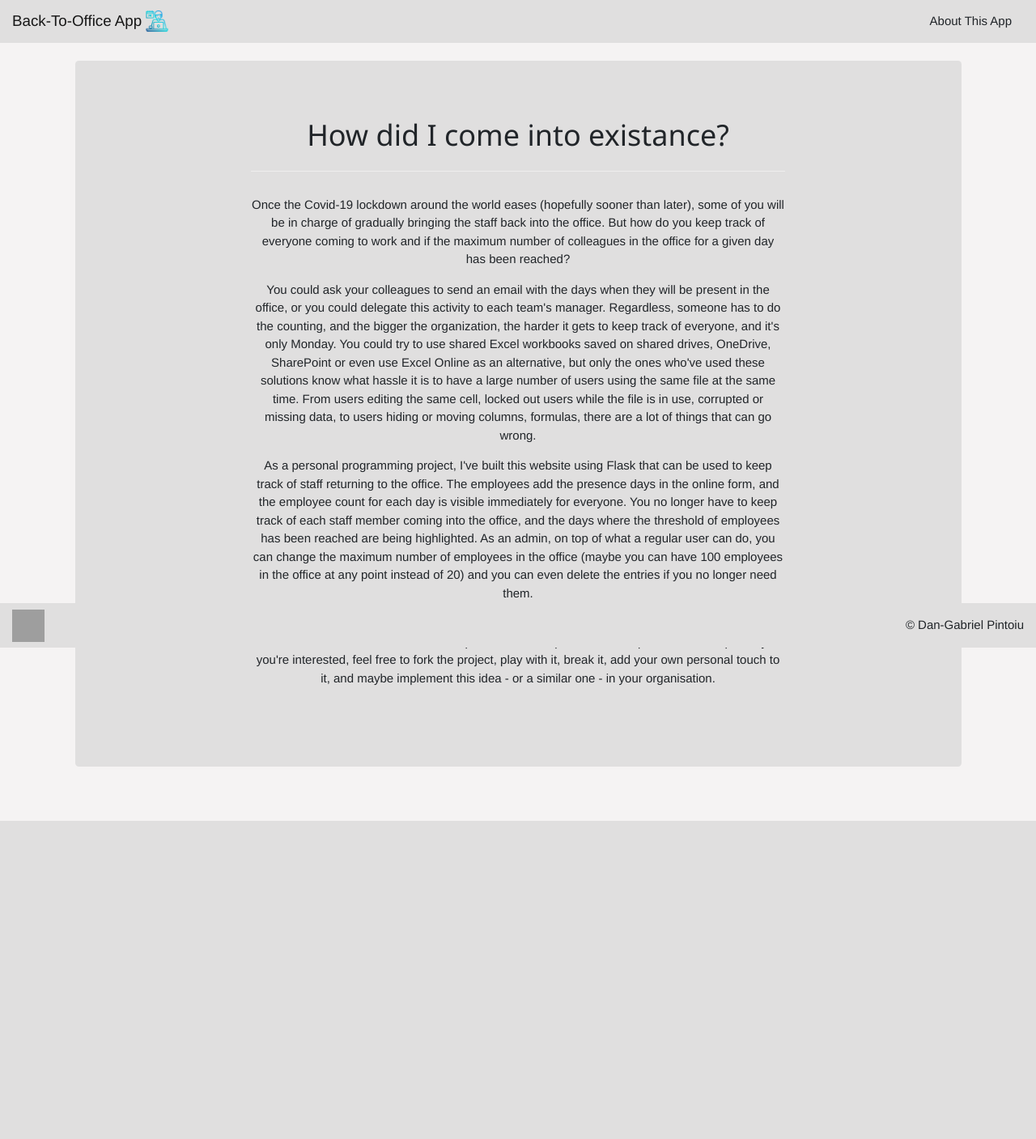
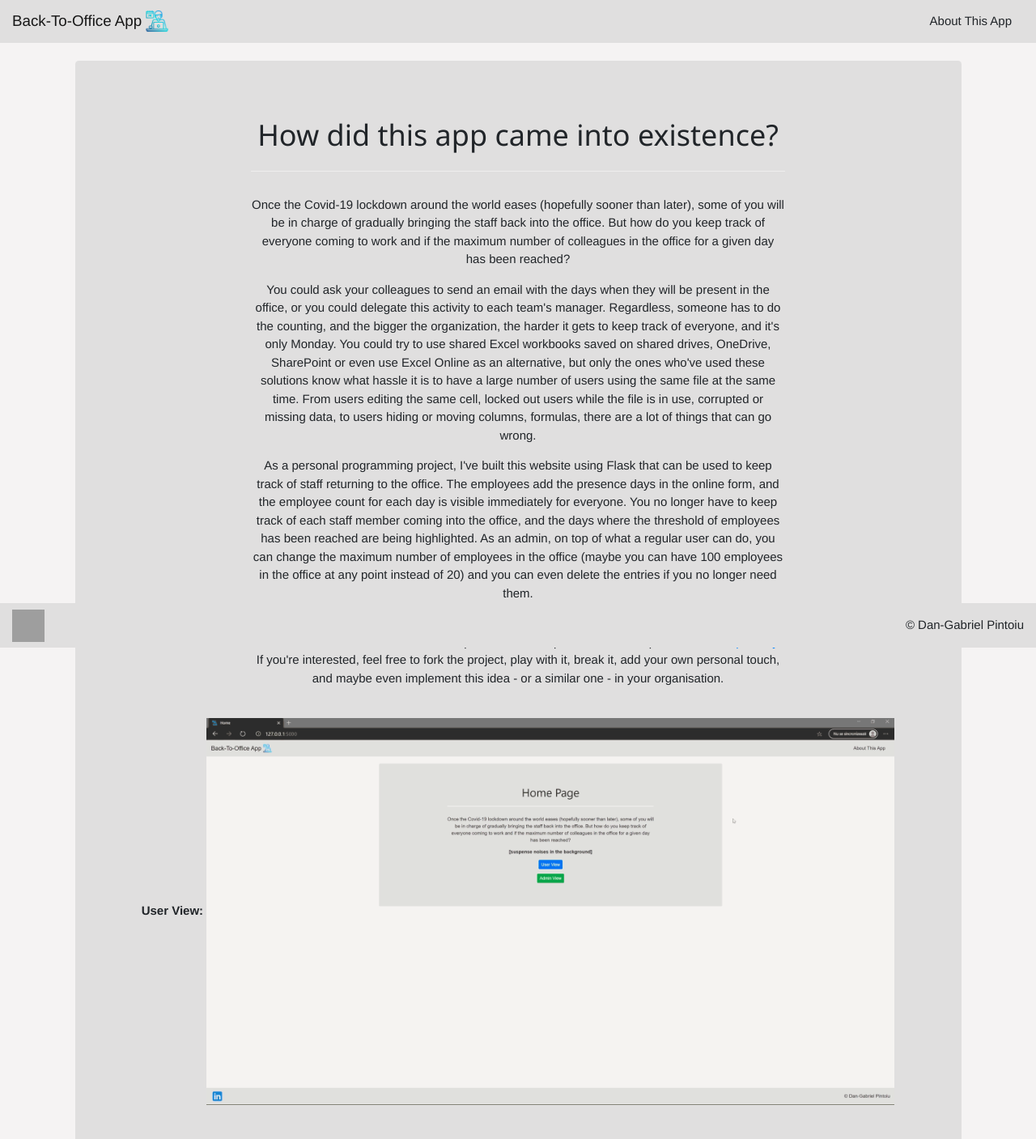
Before and after one commit to GabrielDan92/Flask_Back-To-Office-App, a Flask app: page /about in a window 1280 px wide. Shown: the top 1407 px of the page at 81% size. Before the commit the page ends 1014 px from the top, so only its background shows below. Run offline with Flask 2, Linux system fonts and the light colour scheme; some libraries are stand-ins or nearby versions; grey boxes are pictures that could not be loaded.

Commit message:
version 1.2

```diff
--- a/app.py
+++ b/app.py
@@ -17,7 +17,7 @@ defaultDate = month + "-" + day
 
 app = Flask(__name__)
 app.config['SECRET_KEY'] = "bF-xcay-xffp-x0bc--xb53xeaxfc8-xc8y-xcb-xe4"
-app.config["SQLALCHEMY_DATABASE_URI"] = "sqlite:///posts.db"
+app.config["SQLALCHEMY_DATABASE_URI"] = "sqlite:///employees.db"
 db = SQLAlchemy(app)
 login_manager = LoginManager()
 login_manager.login_view = 'login'
--- a/static/css/main.css
+++ b/static/css/main.css
@@ -16,11 +16,16 @@ body {
 }
 
 .form-control {
-    text-align:  center;
+    text-align: center;
 }
 
 #red{
     background-color: #ee5858
+}
+
+#gif{
+    width: 850px;
+    height: auto;
 }
 
 .form-signin {
@@ -31,6 +36,11 @@ body {
   }
 
 @media (max-width: 768px) {
+    #gif{
+        width: 300px;
+        height: auto;
+    }
+
     .btn{
         font-size:10px;
         padding:2px 4px;
--- a/templates/about.html
+++ b/templates/about.html
@@ -9,7 +9,7 @@
 <main role="main">
     <div class="jumbotron text-center mx-2 mb-5" style="background-color:#e3e3e3">
         <div class="col-sm-8 mx-auto">
-            <h1>How did I come into existance?</h1>
+            <h1>How did this app came into existence?</h1>
             <hr class="my-4 pb-2">
                 <p>Once the Covid-19 lockdown around the world eases (hopefully sooner than later), some of you will be in charge of gradually bringing the staff back into the office. But how do you keep track of everyone coming to work and if the maximum number of colleagues in the office for a given day has been reached?</p>
 
@@ -17,9 +17,17 @@
 
                 <p>As a personal programming project, I've built this website using Flask that can be used to keep track of staff returning to the office. The employees add the presence days in the online form, and the employee count for each day is visible immediately for everyone. You no longer have to keep track of each staff member coming into the office, and the days where the threshold of employees has been reached are being highlighted. As an admin, on top of what a regular user can do, you can change the maximum number of employees in the office (maybe you can have 100 employees in the office at any point instead of 20) and you can even delete the entries if you no longer need them. </p>
 
-                <p>Because I believe that this idea can be useful and I'm sure that improvements and other functionalities can be added to it, I've uploaded the complete code to a public GitHub repository. If you're interested, feel free to fork the project, play with it, break it, add your own personal touch to it, and maybe implement this idea - or a similar one - in your organisation. </p>
+                <p>Because I believe that this idea can be useful and I'm sure that improvements and other functionalities can be added to it, I've uploaded the complete code to this public <a href="https://github.com/GabrielDan92/Flask_Back-To-Office-App" style="color:rgb(0, 132, 255);">GitHub repository</a>. If you're interested, feel free to fork the project, play with it, break it, add your own personal touch, and maybe even implement this idea - or a similar one - in your organisation. </p>
                 <br>
-
+        </div>
+        <div class="mb-3">
+            <span><b>User View:</b></span>
+            <img src="../static/user.gif" id="gif">
+            <br>
+            <br>
+            <br>
+            <span><b>Admin View:</b></span>
+            <img src="../static/admin.gif" id="gif">
         </div>
     </div>
 </main>
--- a/templates/index.html
+++ b/templates/index.html
@@ -18,6 +18,7 @@
                     <input class="btn btn-primary btn-sm" type="submit" value="User View">
                 </div>
             </form>
+
             <form action="/adminManagement">
                 <div class="mx-2 mb-3">
                     <input class="btn btn-success btn-sm" type="submit" value="Admin View">
```
Also changed, not shown: templates/employeeList.html (+9 -3 lines), static/user.gif (added), 1 other file.
